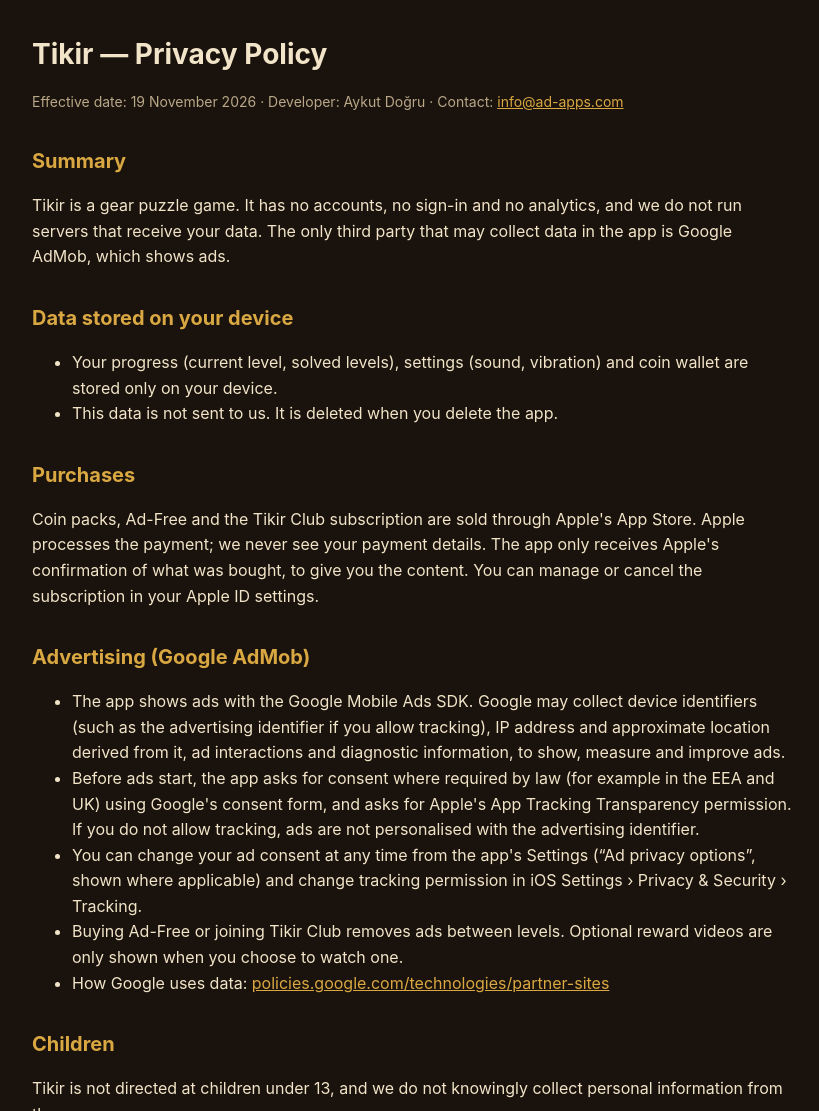
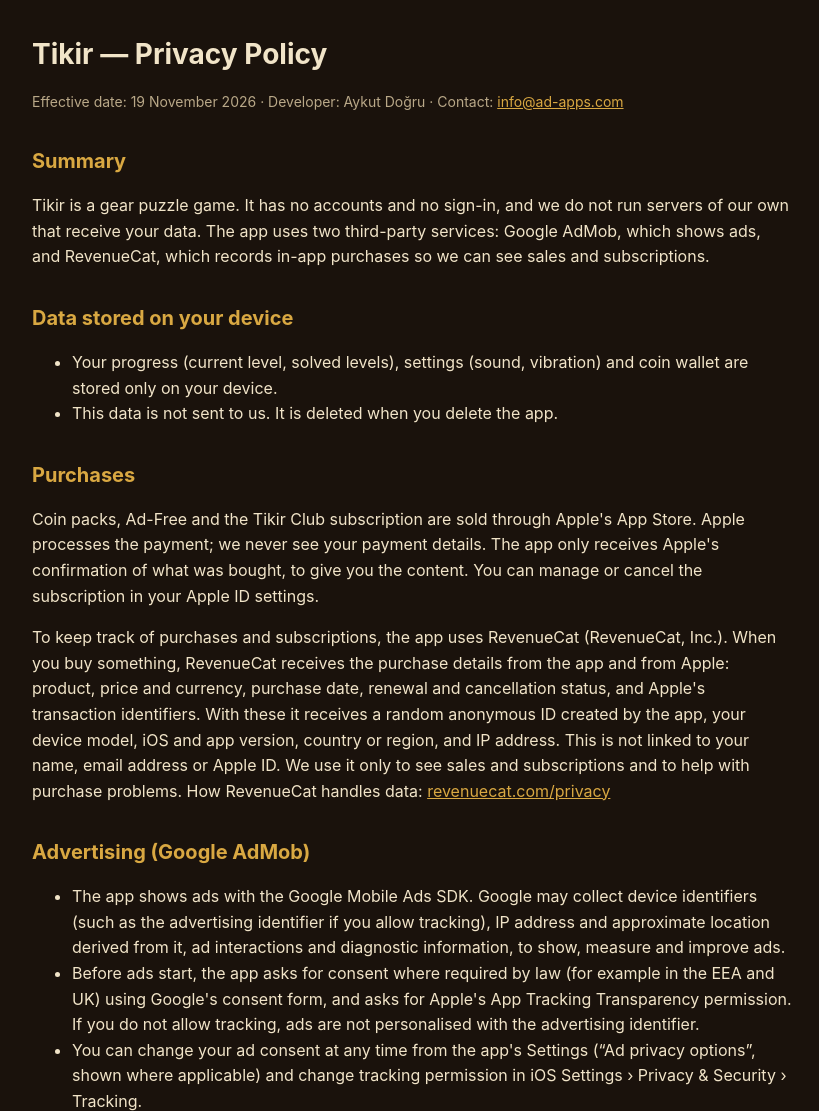
Before and after one commit to aykutdgr/tikir-site, a plain HTML site: page privacy/index.html in a window 1280 px wide. Shown: the top 1111 px of the page, without its empty margins (228-1047 px from the left). Drawn offline with Linux system fonts and the light colour scheme.

Commit message:
Privacy policy: add RevenueCat
Describe what RevenueCat receives when a purchase is made and why.

Co-Authored-By: Claude Opus 5.5 <noreply@anthropic.com>

```diff
--- a/privacy/index.html
+++ b/privacy/index.html
@@ -19,7 +19,7 @@
 <p class="muted">Effective date: 19 November 2026 · Developer: Aykut Doğru · Contact: <a href="mailto:info@ad-apps.com">info@ad-apps.com</a></p>
 
 <h2>Summary</h2>
-<p>Tikir is a gear puzzle game. It has no accounts, no sign-in and no analytics, and we do not run servers that receive your data. The only third party that may collect data in the app is Google AdMob, which shows ads.</p>
+<p>Tikir is a gear puzzle game. It has no accounts and no sign-in, and we do not run servers of our own that receive your data. The app uses two third-party services: Google AdMob, which shows ads, and RevenueCat, which records in-app purchases so we can see sales and subscriptions.</p>
 
 <h2>Data stored on your device</h2>
 <ul>
@@ -29,6 +29,7 @@
 
 <h2>Purchases</h2>
 <p>Coin packs, Ad-Free and the Tikir Club subscription are sold through Apple's App Store. Apple processes the payment; we never see your payment details. The app only receives Apple's confirmation of what was bought, to give you the content. You can manage or cancel the subscription in your Apple ID settings.</p>
+<p>To keep track of purchases and subscriptions, the app uses RevenueCat (RevenueCat, Inc.). When you buy something, RevenueCat receives the purchase details from the app and from Apple: product, price and currency, purchase date, renewal and cancellation status, and Apple's transaction identifiers. With these it receives a random anonymous ID created by the app, your device model, iOS and app version, country or region, and IP address. This is not linked to your name, email address or Apple ID. We use it only to see sales and subscriptions and to help with purchase problems. How RevenueCat handles data: <a href="https://www.revenuecat.com/privacy">revenuecat.com/privacy</a></p>
 
 <h2>Advertising (Google AdMob)</h2>
 <ul>
```
